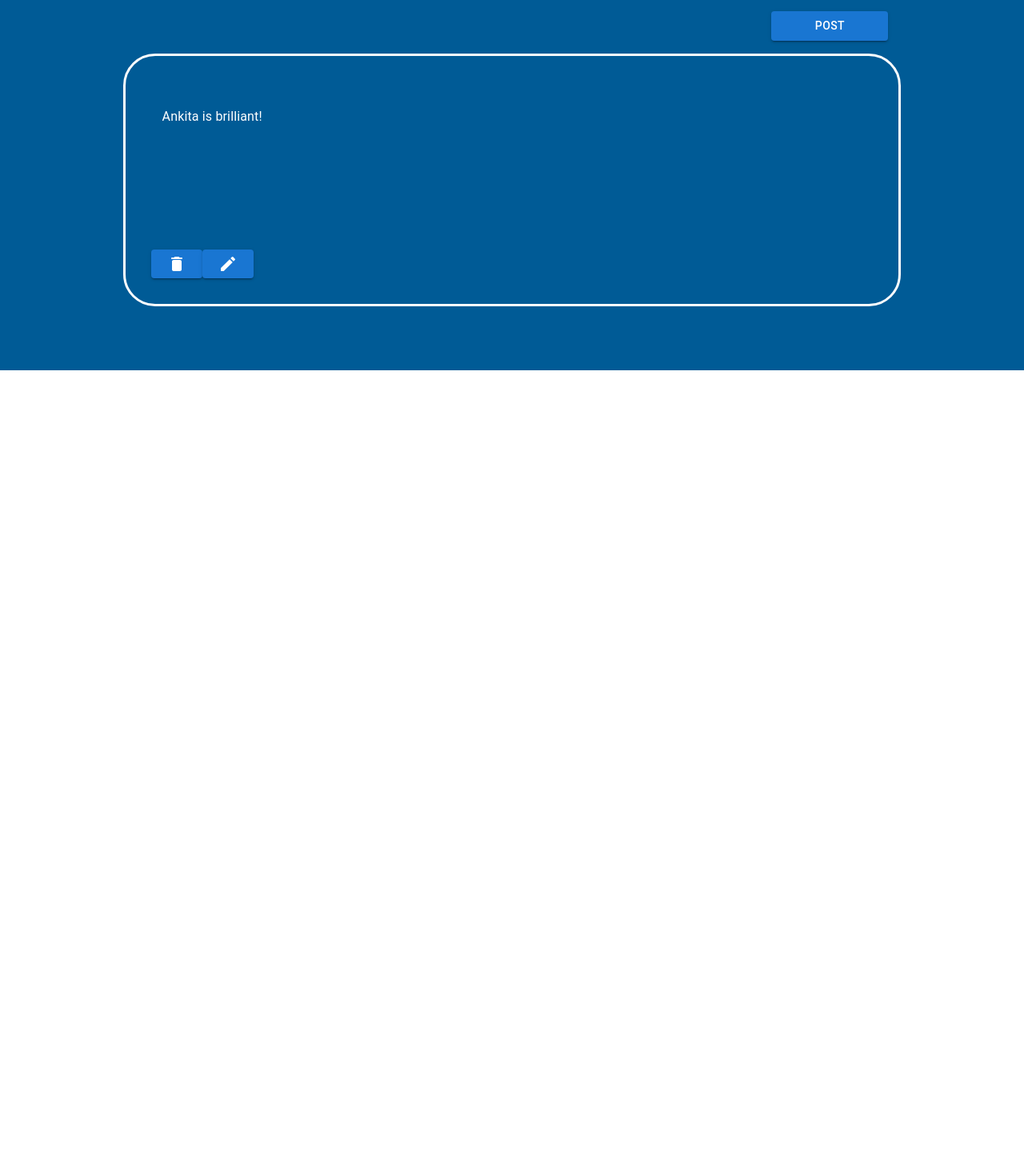
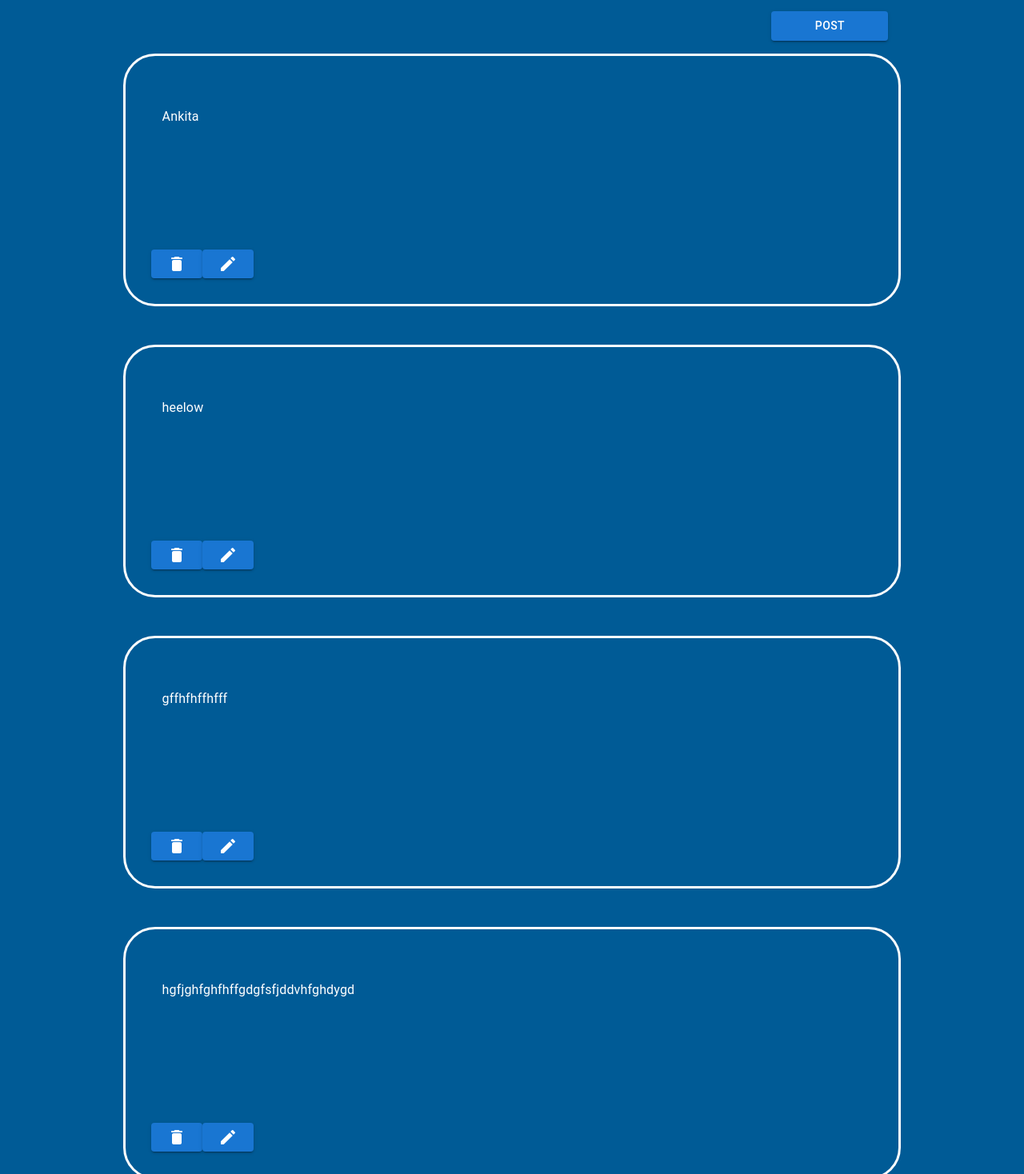
Before and after one commit to AnkiCodeAdventures/react-crud-app, a React (Vite) app: page / in a window 1280 px wide. Shown: the part 402-1870 px from the top of the page at 80% size. Before the commit the page ends 865 px from the top, so only its background shows below. Built offline with nearby package versions, Linux system fonts and the light colour scheme; data requests are answered from the project's data file.

Commit message:
use custom hook to create new post

```diff
--- a/db/posts.json
+++ b/db/posts.json
@@ -1,9 +1,27 @@
 {
   "posts": [
     {
-      "id": "1378",
+      "id": "950d",
       "title": "Ankita",
-      "body": "Ankita is brilliant!",
+      "body": "Ankita",
+      "userId": 1
+    },
+    {
+      "id": "c904",
+      "body": "heelow",
+      "title": "foo",
+      "userId": 1
+    },
+    {
+      "id": "21de",
+      "body": "gffhfhffhfff",
+      "title": "foo",
+      "userId": "1"
+    },
+    {
+      "id": "3196",
+      "body": "hgfjghfghfhffgdgfsfjddvhfghdygd",
+      "title": "foo",
       "userId": 1
     }
   ]
--- a/src/App.jsx
+++ b/src/App.jsx
@@ -2,16 +2,15 @@ import { Box } from "@mui/material";
 import "./App.css";
 import Header from "./components/Header";
 import AllPosts from "./components/AllPosts";
-import { useState } from "react";
 import AddPost from "./components/AddPost";
+import usePosts from "./hooks/usePosts";
 
 function App() {
-  const [posts, setPosts] = useState([]);
-
+  const { posts, setPosts, addPost } = usePosts();
   return (
     <Box width="100vw" minHeight="100vh" bgcolor={"#005b96"} p="2rem">
       <Header />
-      <AddPost setPosts={setPosts} />
+      <AddPost addPost={addPost} />
       <AllPosts posts={posts} setPosts={setPosts} />
     </Box>
   );
--- a/src/components/AddPost.jsx
+++ b/src/components/AddPost.jsx
@@ -1,28 +1,8 @@
 import { Box, Button, TextField } from "@mui/material";
 import { useState } from "react";
-import { API_ROUTES } from "../utils/constants";
 
-function AddPost({ setPosts }) {
+function AddPost({ addPost }) {
   const [text, setText] = useState("");
-
-  function handlePostSubmit() {
-    {
-      fetch(API_ROUTES.POSTS, {
-        method: "POST",
-        body: JSON.stringify({
-          title: "Ankita",
-          body: text,
-          userId: 1,
-        }),
-        headers: {
-          "Content-type": "application/json; charset=UTF-8",
-        },
-      })
-        .then((response) => response.json())
-        .then((json) => setPosts((prevValue) => [json, ...prevValue]))
-        .catch((err) => console.log(err));
-    }
-  }
 
   return (
     <div
@@ -66,7 +46,7 @@ function AddPost({ setPosts }) {
           width: "15%",
           alignSelf: "flex-end",
         }}
-        onClick={handlePostSubmit}
+        onClick={() => addPost(text)}
       >
         POST
       </Button>
--- a/src/components/AllPosts.jsx
+++ b/src/components/AllPosts.jsx
@@ -1,15 +1,7 @@
-import { useEffect } from "react";
 import RenderComponent from "./RenderComponent";
 import { API_ROUTES } from "../utils/constants";
 
 function AllPosts({ posts, setPosts }) {
-  useEffect(() => {
-    fetch(API_ROUTES.POSTS)
-      .then((response) => response.json())
-      .then((json) => setPosts(json))
-      .catch((err) => console.log(err));
-  }, [setPosts]);
-
   function handleDeletePost(postId) {
     fetch(`${API_ROUTES.POSTS}/${postId}`, {
       method: "DELETE",
```
